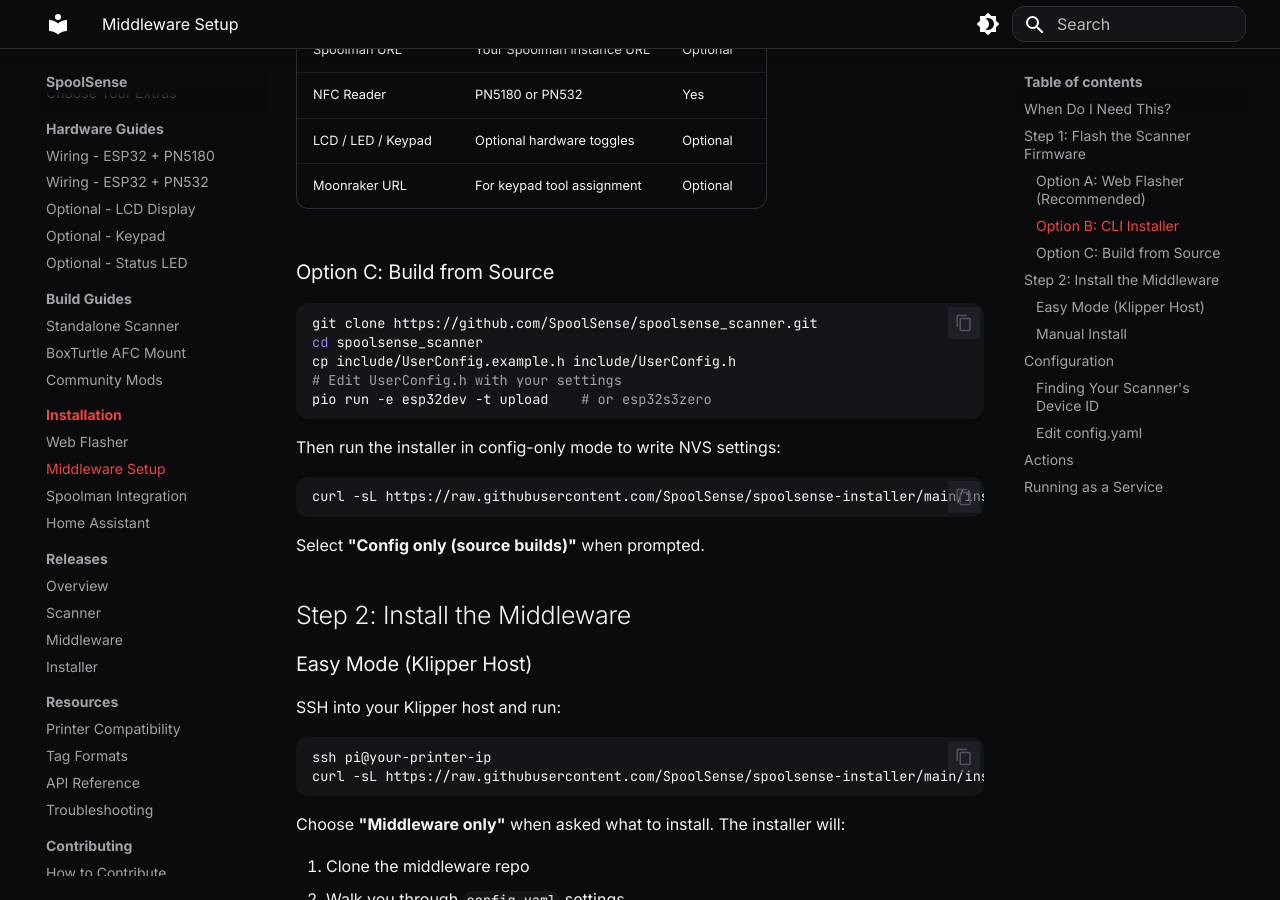
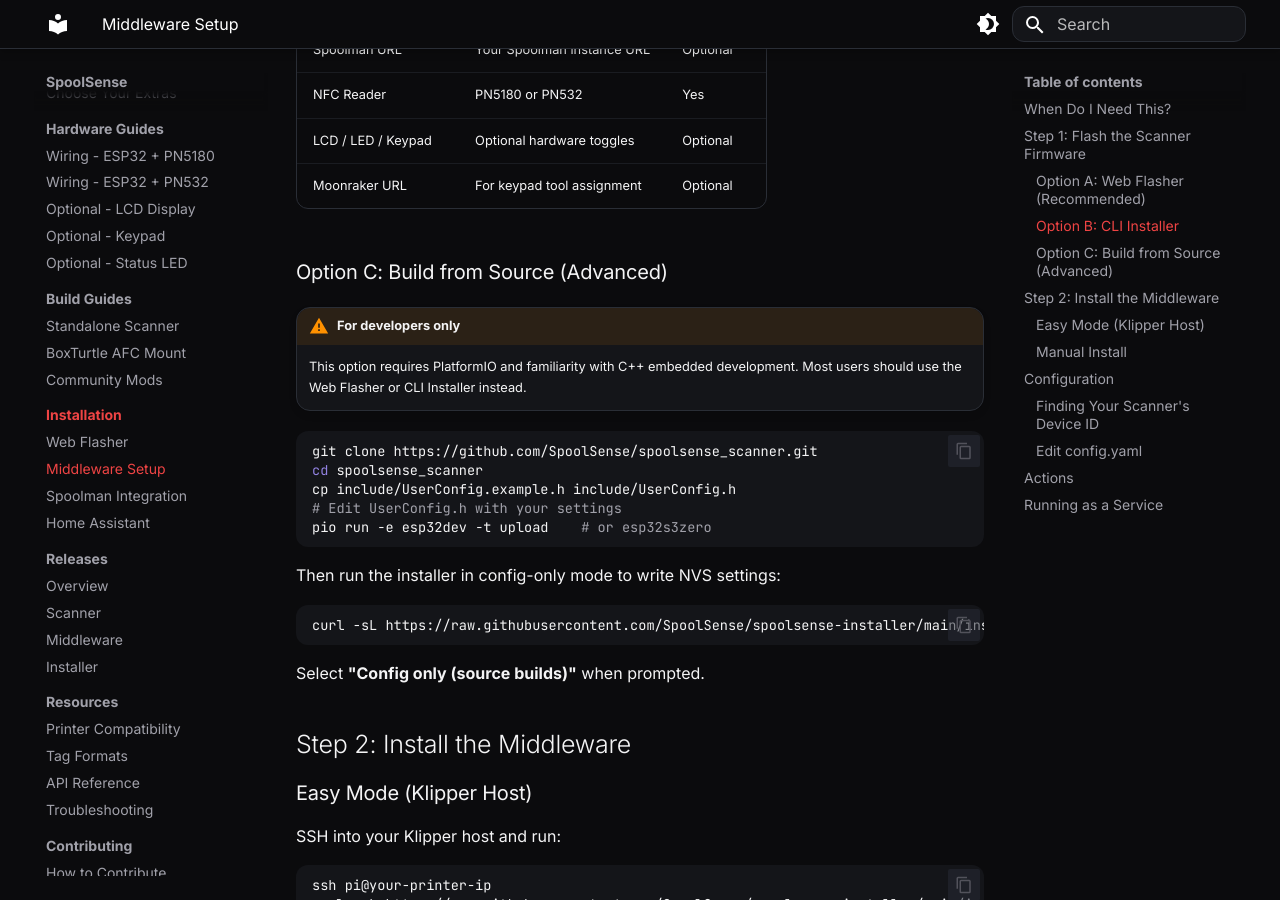
Before and after one commit to SpoolSense/spoolsense.org, an MkDocs documentation site: the page built from docs/installation/middleware.md, in a window 1280 px wide and 900 px high, scrolled down 1254 px. Built offline with MkDocs 1.6.1 and Material for MkDocs 9.7.7, drawn with Linux system fonts in a browser that asks for light colours.

Commit message:
docs: mark build from source as advanced/developers only

````diff
--- a/docs/installation/middleware.md
+++ b/docs/installation/middleware.md
@@ -41,7 +41,10 @@ The installer walks you through WiFi, MQTT, Spoolman, and hardware configuration
 | LCD / LED / Keypad | Optional hardware toggles | Optional |
 | Moonraker URL | For keypad tool assignment | Optional |
 
-### Option C: Build from Source
+### Option C: Build from Source (Advanced)
+
+!!! warning "For developers only"
+    This option requires PlatformIO and familiarity with C++ embedded development. Most users should use the Web Flasher or CLI Installer instead.
 
 ```bash
 git clone https://github.com/SpoolSense/spoolsense_scanner.git
````
